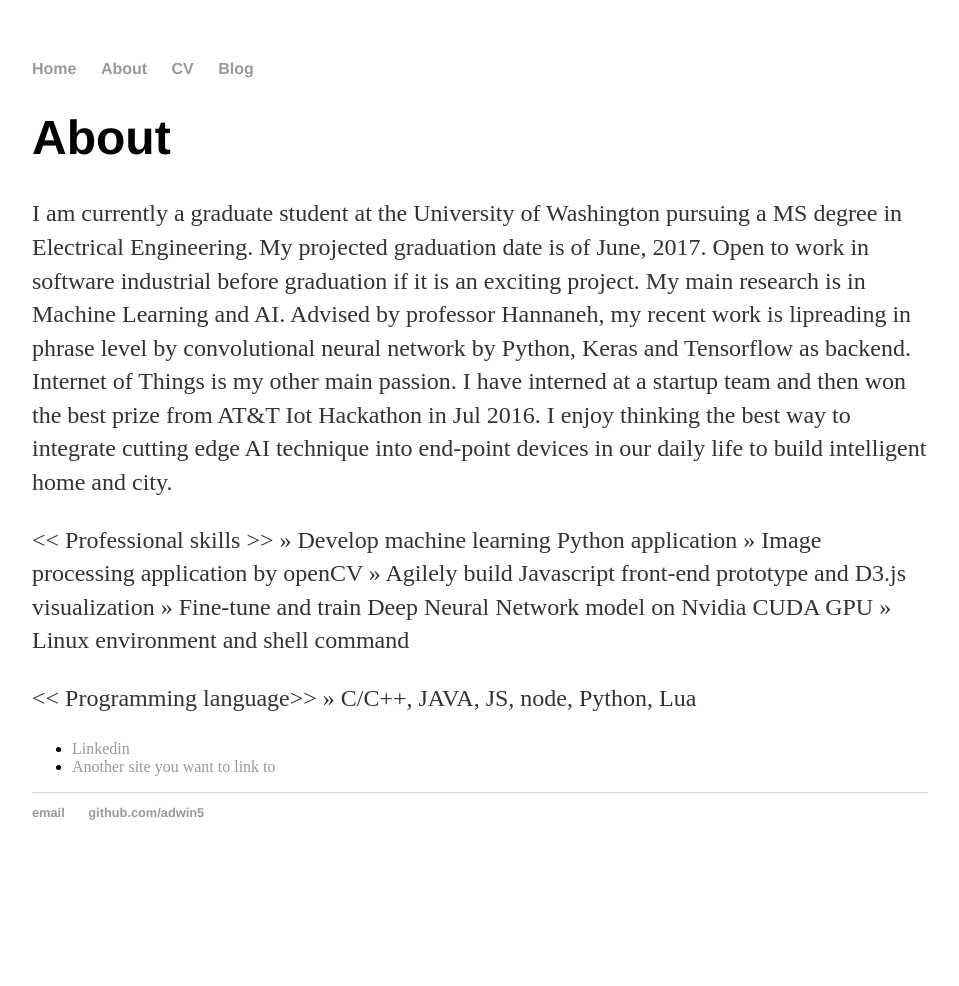
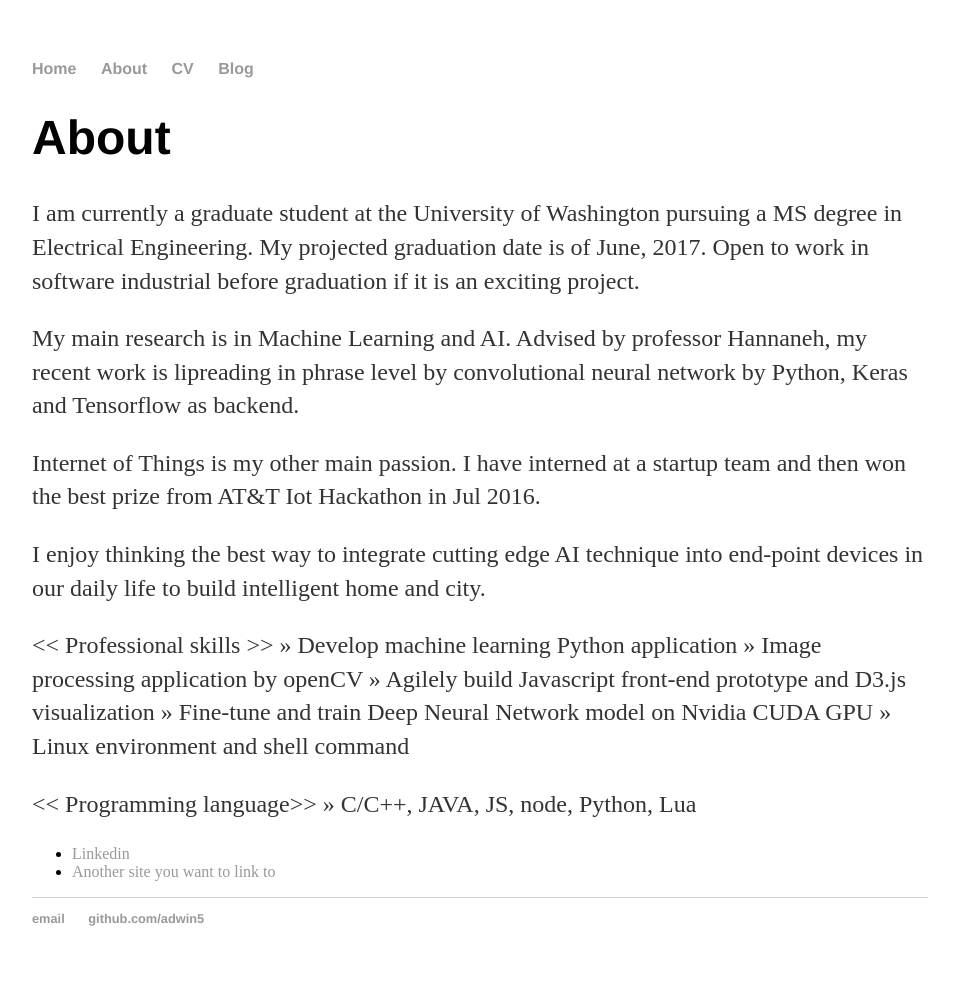
Before and after one commit to adwin5/adwin5.github.io, a Jekyll site: the page built from about/index.html, in a window 1280 px wide. Shown: the whole page, without its empty margins (160-1119 px from the left). Built offline with Jekyll 4.4.1, drawn with Linux system fonts in a browser that asks for light colours; before the commit the page ends 900 px from its top, so only the background shows below that.

```diff
--- a/about/index.html
+++ b/about/index.html
@@ -6,9 +6,12 @@ title: About Adwin
 		<div class="about">
 			<h1>About</h1>
 			<p>I am currently a graduate student at the University of Washington pursuing a MS degree in Electrical Engineering. My projected graduation date is of June, 2017. Open to work in software industrial before graduation if it is an exciting project.
-			   My main research is in Machine Learning and AI. Advised by professor Hannaneh, my recent work is lipreading in phrase level by convolutional neural network by Python, Keras and Tensorflow as backend.
-			   Internet of Things is my other main passion. I have interned at a startup team and then won the best prize from AT&T Iot Hackathon in Jul 2016.
-			   I enjoy thinking the best way to integrate cutting edge AI technique into end-point devices in our daily life to build intelligent home and city.
+			</p>
+			<p>My main research is in Machine Learning and AI. Advised by professor Hannaneh, my recent work is lipreading in phrase level by convolutional neural network by Python, Keras and Tensorflow as backend.
+			</p>
+			<p>Internet of Things is my other main passion. I have interned at a startup team and then won the best prize from AT&T Iot Hackathon in Jul 2016.
+			</p>
+			<p>I enjoy thinking the best way to integrate cutting edge AI technique into end-point devices in our daily life to build intelligent home and city.
 			</p>
 		        <p>
 				<< Professional skills >>
```
